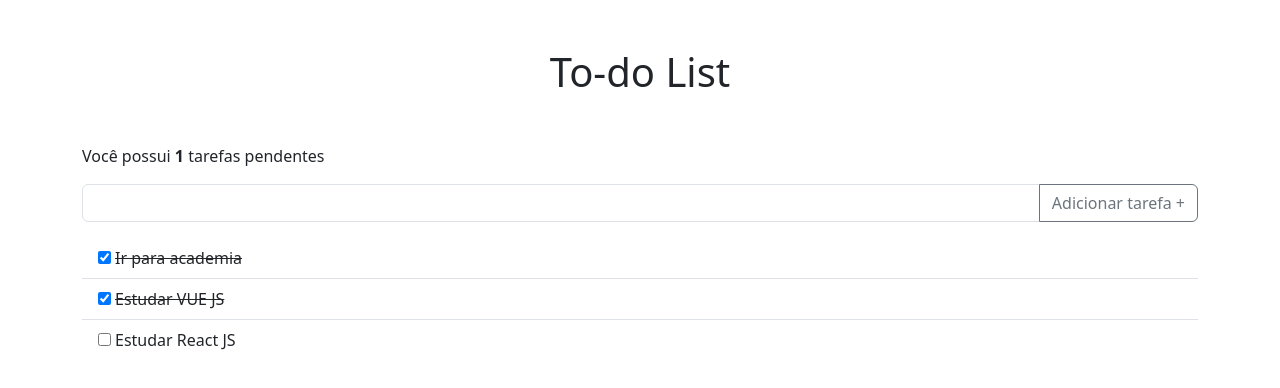
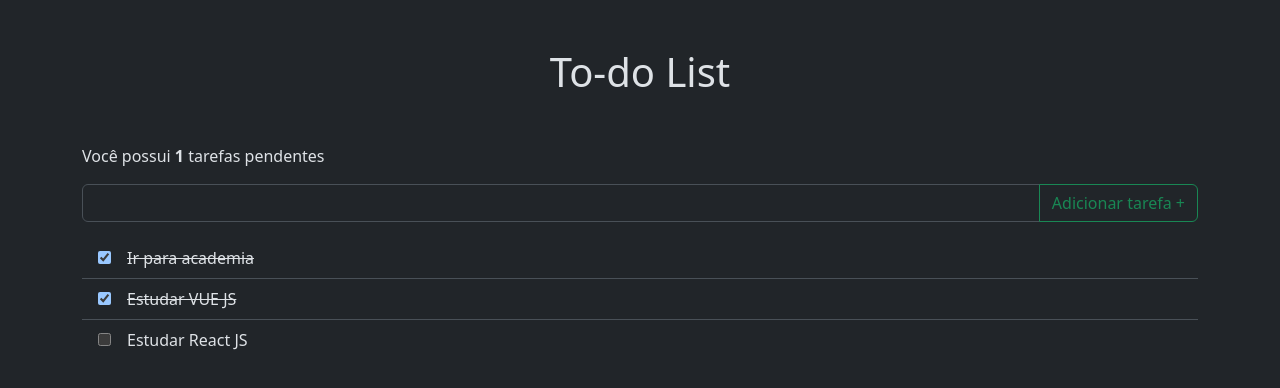
Before and after one commit to gabriel-hsb/vue-todo-list, a Vue app: page / in a window 1280 px wide. Shown: the top 388 px of the page. Built offline with nearby package versions, Linux system fonts and the light colour scheme.

Commit message:
feat dark theme as default

```diff
--- a/index.html
+++ b/index.html
@@ -1,9 +1,10 @@
 <!DOCTYPE html>
-<html lang="pt-br">
+<html lang="pt-br" data-bs-theme="dark">
   <head>
     <meta charset="UTF-8" />
     <link rel="icon" href="/favicon.ico" />
     <meta name="viewport" content="width=device-width, initial-scale=1.0" />
+
     <title>To-do List</title>
   </head>
   <body>
--- a/src/App.vue
+++ b/src/App.vue
@@ -2,6 +2,7 @@
 import { reactive } from "vue";
 
 const state = reactive({
+  tarefaTemplate: '',
   tarefas: [
     {
       nome: "Ir para academia",
@@ -30,9 +31,25 @@ const finalizaTarefa = (tarefa) => {
   tarefa.finalizada = !tarefa.finalizada;
 };
 
+const atualizaNovaTarefa = (e) => {
+  state.tarefaTemplate = e.target.value;
+  if (state.tarefaTemplate.length < 2) {
+    window.alert("teste");
+  }
+};
+
+const insereNovaTarefa = () => {
+  const novaTarefa = {
+    nome: state.tarefaTemplate,
+    finalizada: false,
+  }
+  state.tarefas.push(novaTarefa);
+  state.tarefaTemplate = '';
+}
+
+
 </script>
 
-<!-- não está atualizando o estado de 'finalizada' da tarefa ao clicar no checked! -->
 <template>
   <div class="container">
     <header>
@@ -41,18 +58,19 @@ const finalizaTarefa = (tarefa) => {
         tarefas pendentes</p>
       <p v-else><strong>Você finalizou todas as tarefas! 🥳</strong></p>
     </header>
-    <form class="d-flex justify-content-between">
+    <form class="d-flex justify-content-between ">
       <div class="input-group mb-3">
-        <input type="text" id="novaTarefa" class="form-control">
-        <button @click.prevent="insereNovaTarefa" type="submit" class="btn btn-outline-secondary">Adicionar tarefa
+        <input :value="state.tarefaTemplate" @change="atualizaNovaTarefa" type="text" class="form-control" required>
+        <button @click.prevent="insereNovaTarefa" type="submit" class="btn btn-outline-success">Adicionar tarefa
           +</button>
       </div>
+
     </form>
     <ul class="list-group list-group-flush">
       <li v-for="tarefa in state.tarefas" class="list-group-item">
         <input @change="finalizaTarefa(tarefa)" :name="tarefa.nome" :id="tarefa.nome"
           :checked="tarefa.finalizada === true" type="checkbox" />
-        <label :for="tarefa.nome" :class="{ feita: tarefa.finalizada }" class="ms-1"> {{ tarefa.nome }}</label>
+        <label :for="tarefa.nome" :class="{ feita: tarefa.finalizada }" class="ms-3"> {{ tarefa.nome }}</label>
       </li>
     </ul>
   </div>
```
